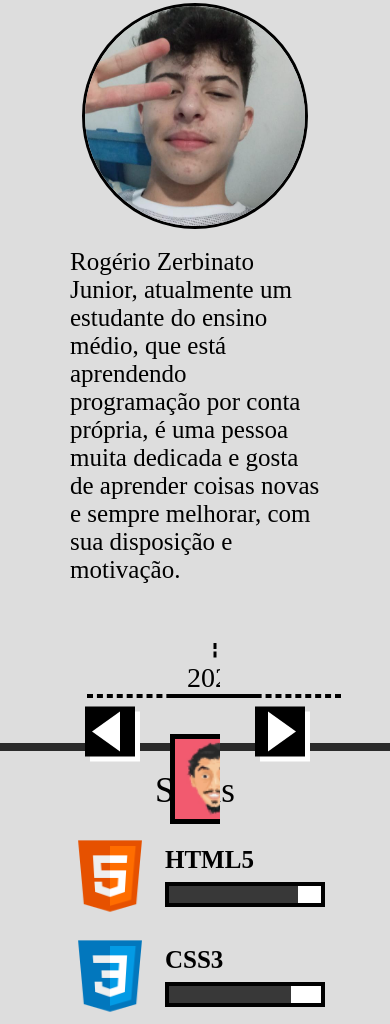
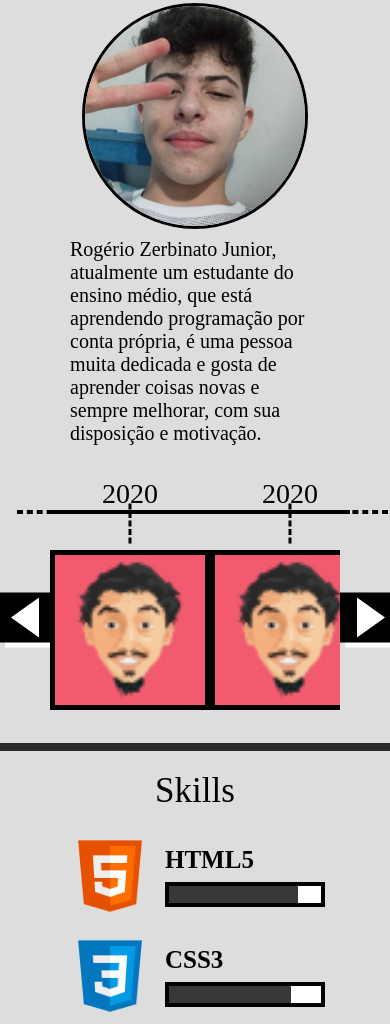
Before and after one commit to rogeriozerbinatojunior/portfolio, a plain HTML site: page index.html in a window 390 px wide. Shown: the part 1077-2101 px from the top of the page. Drawn offline with Linux system fonts and the light colour scheme.

Commit message:
leaving responsive main-carousel

```diff
--- a/css/button-arrow.css
+++ b/css/button-arrow.css
@@ -23,5 +23,14 @@
 
 .btn-arrow.-left::before {
     transform: rotate(180deg) translateX(13px);
-
 }
+@media (max-width: 600px) {
+    .btn-arrow {
+        width: 25;
+        height: 25;
+    }
+    .btn-arrow::before {
+        width: 10px;
+        height: 10px;
+    }
+}
--- a/css/main-biography.css
+++ b/css/main-biography.css
@@ -14,3 +14,18 @@
     border-radius: 50%;
     border: 3px solid #000;
 }
+
+.title.-description {
+    text-align: center;
+    padding-top: 0px;
+}
+
+@media (max-width: 600px) {
+    .figure-biography{
+        margin-bottom: 5px;
+    }
+
+    .subtitle.-description {
+        font-size: 20px;
+    }
+}
--- a/css/main-carousel.css
+++ b/css/main-carousel.css
@@ -12,7 +12,7 @@
     position: absolute;
     height: 4px;
     top: 52px;
-    width: calc(100% - 160px) ;
+    width: calc(100% - 200px) ;
     display: block;
     background-color: #000;
 }
@@ -25,7 +25,7 @@
     display: block;
     height: 0px;
     border: 2.2px dashed #000;
-    width: 100%;
+    width: 98%;
 }
 
 .main-carousel .btn-arrow {
@@ -54,3 +54,26 @@
     width: 100%;
     transition: transform 100ms ease-out;
 }
+
+@media (max-width: 600px) {
+    .main-carousel {
+        margin-top: 5px;
+        padding-left: 50px;
+        padding-right: 50px;
+    }
+    .main-carousel .btn-arrow {
+        padding: 4px;
+    }
+    .main-carousel .btn-arrow.-right {
+        right: 0px;
+    }
+    .main-carousel .btn-arrow.-left {
+        left: 0px;
+    }
+    .main-carousel::after {
+        width: calc(100% - 90px);
+    }
+    .main-carousel::before {
+        width: 94%;
+    }
+}
--- a/css/node-card.css
+++ b/css/node-card.css
@@ -22,10 +22,9 @@
     border: 5px solid #000;
 }
 
-@media(max-width: 400px) {
+@media(max-width: 600px) {
     .logo {
-        width: 80px;
-        height: 80px;
-
+        width: 150px;
+        height: 150px;
     }
 }
--- a/css/title-subtitle.css
+++ b/css/title-subtitle.css
@@ -26,11 +26,6 @@
    font-family: 'Fira Code', monospace;
 }
 
-.title.-description {
-    text-align: center;
-    padding-top: 0px;
-}
-
 .title.-figcap {
     font-weight: 500;
     font-size: 28px;
```
Also changed, not shown: index.html (+1 -1 lines).
